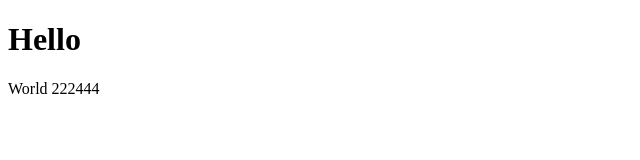
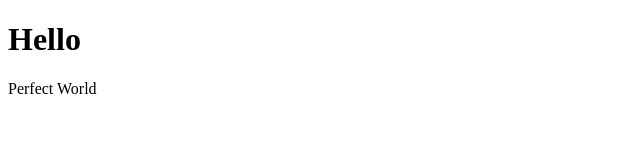
Before and after one commit to vit-fedorov/project-new, a plain HTML site: page index.html in a window 1280 px wide. Shown: the full height of the page, 0-640 px from the left. Drawn offline with Linux system fonts and the light colour scheme.

Commit message:
perfect add

```diff
--- a/index.html
+++ b/index.html
@@ -7,6 +7,6 @@
 </head>
 <body>
     <h1>Hello</h1>
-    <section>World 222444</section>
+    <section>Perfect World</section>
 </body>
 </html>
```
